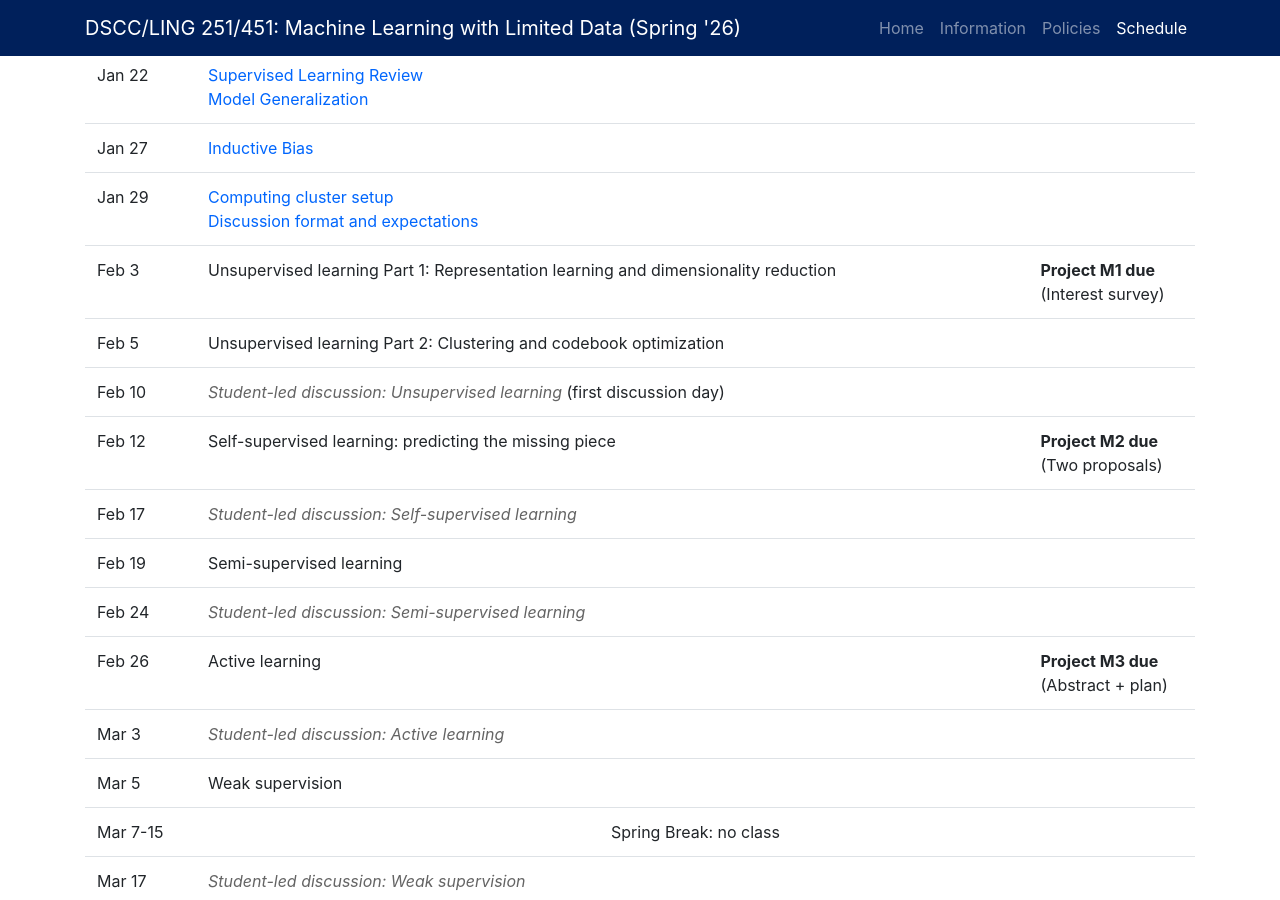
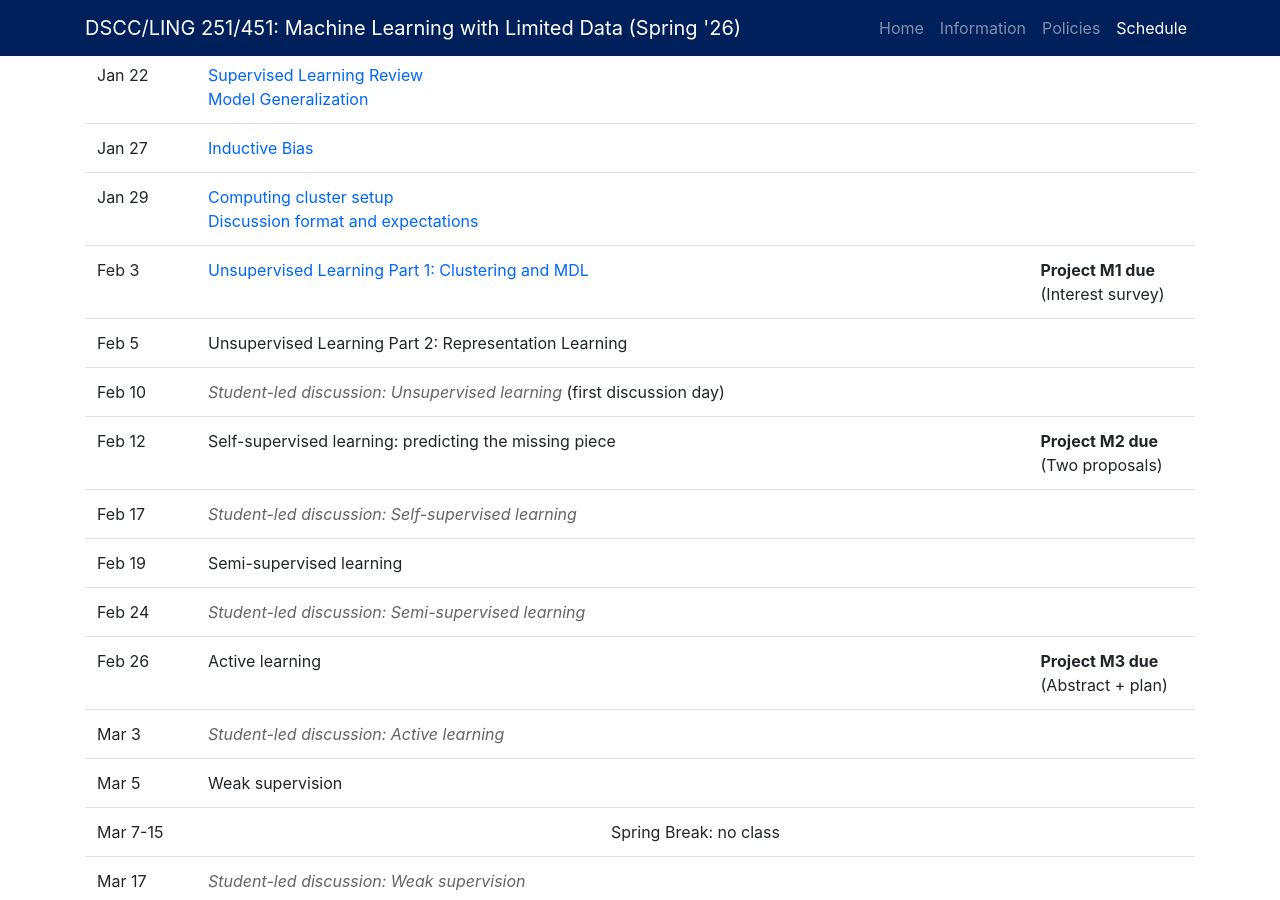
Before and after one commit to cmdowney88/cmdowney88.github.io, a Jekyll site: the page teaching/dscc251/spring26/index.html, which Jekyll copies as it is, in a window 1280 px wide and 900 px high, scrolled down 3817 px. Built offline with Jekyll 4.4.1, drawn with Linux system fonts in a browser that asks for light colours.

Commit message:
dscc251: add link to unsupervsied slides

```diff
--- a/teaching/dscc251/spring26/index.html
+++ b/teaching/dscc251/spring26/index.html
@@ -357,7 +357,9 @@
 							<!-- Week 3: Unsupervised learning (2 parts) -->
 							<tr>
 								<td>Feb 3</td>
-								<td>Unsupervised learning Part 1: Representation learning and dimensionality reduction</td>
+								<td>
+									<a href="slides/5_unsupervised_1.pdf" target="_blank">Unsupervised Learning Part 1: Clustering and MDL</a>
+								</td>
 								<td></td>
 								<td>
 									<strong>Project M1 due</strong>
@@ -366,7 +368,7 @@
 							</tr>
 							<tr>
 								<td>Feb 5</td>
-								<td>Unsupervised learning Part 2: Clustering and codebook optimization</td>
+								<td>Unsupervised Learning Part 2: Representation Learning</td>
 								<td></td>
 								<td></td>
 							</tr>
```
